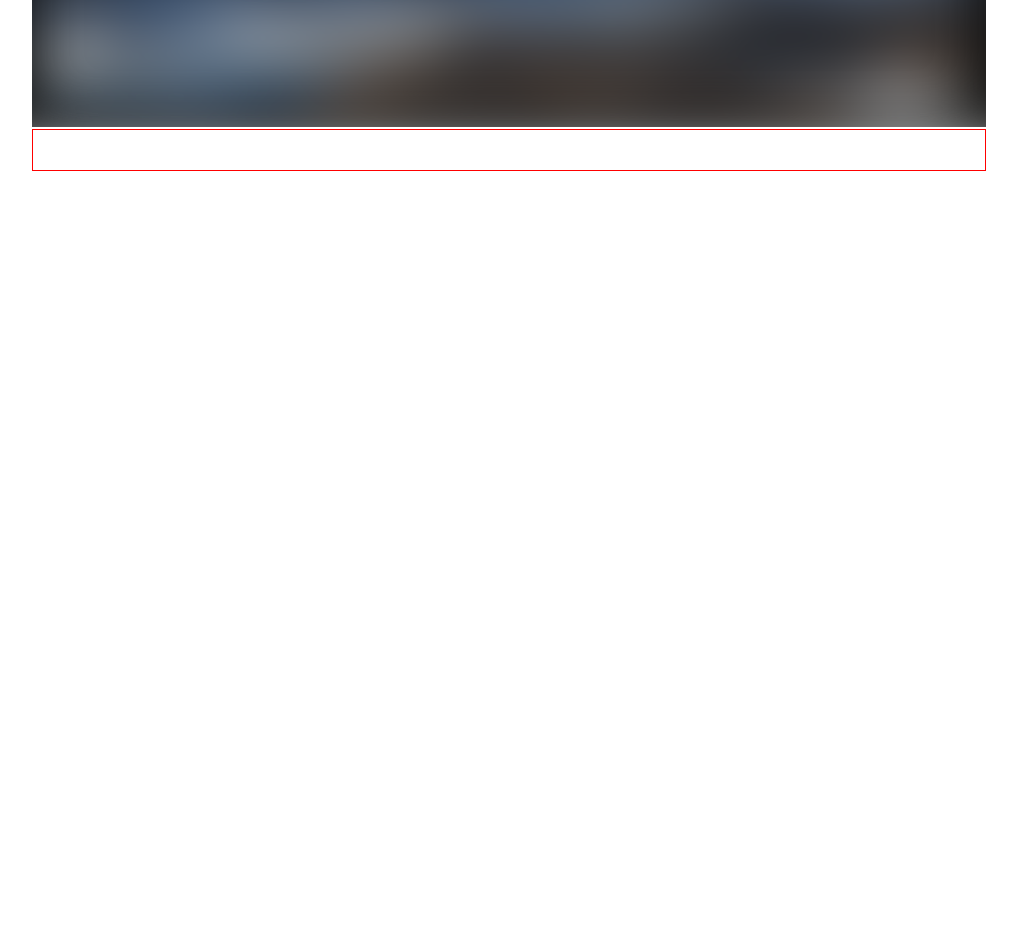
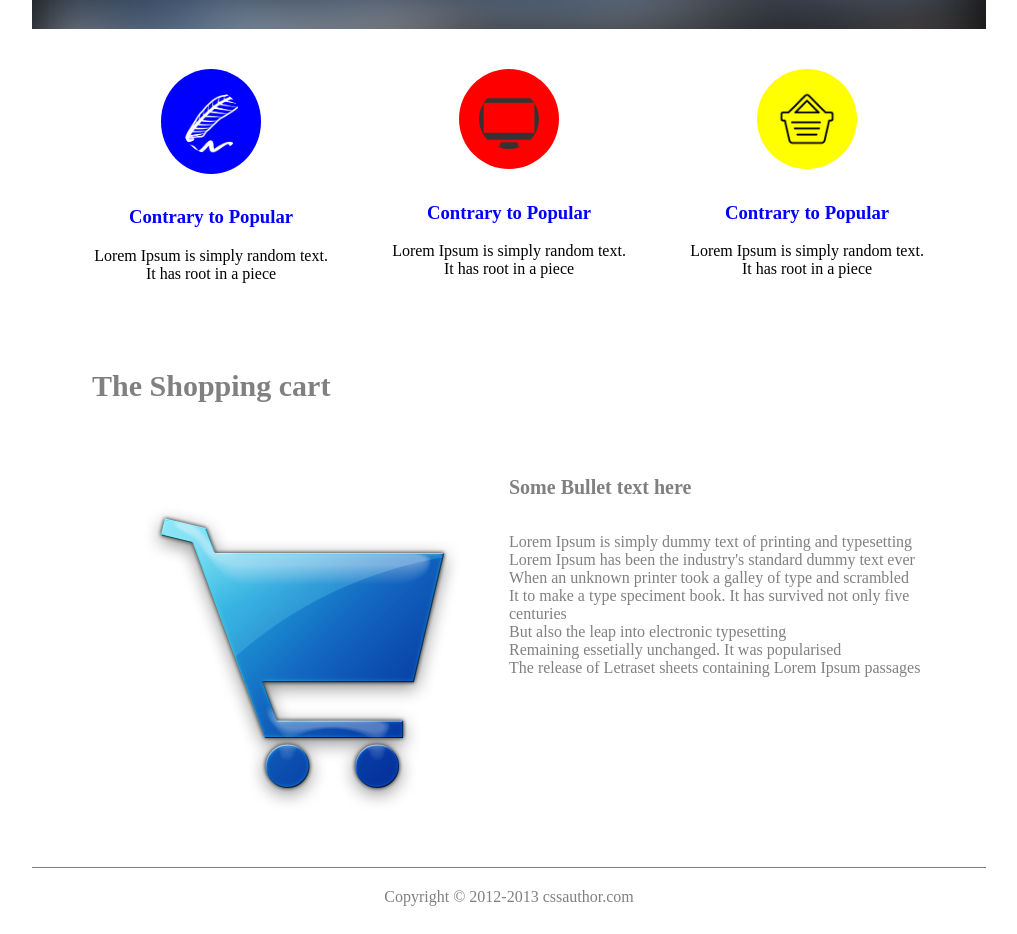
Before and after one commit to duytung95nb/html-css, a plain HTML site: page index.html in a window 1280 px wide. Shown: the part 429-1363 px from the top of the page, without its empty margins (131-1148 px from the left). Before the commit the page ends 800 px from the top, so only its background shows below. Drawn offline with Linux system fonts and the light colour scheme.

Commit message:
Applied BEM for all page

```diff
--- a/assets/css/style.css
+++ b/assets/css/style.css
@@ -20,14 +20,19 @@ ul {
     width: 20%;
     height: 100%;
 }
-.multi-columns__col-80 {
-    float:left;
-    width: 80%;
+.multi-columns__col-30 {
+    float: left;
+    width: 30%;
     height: 100%;
 }
 .multi-columns__col-50 {
     float:left;
     width: 50%;
+    height: 100%;
+}
+.multi-columns__col-80 {
+    float:left;
+    width: 80%;
     height: 100%;
 }
 .multi-columns__pull-content-right {
@@ -48,14 +53,14 @@ ul {
     border-bottom: 1px solid #D2D4D4;
 }
 .page__content {
-    height: 500px;
 }
 .page__footer {
-    border: 1px solid red;
+    border-top: 1px solid grey;
     margin-bottom: 6px;
     text-align: center;
     padding-top: 20px;
     padding-bottom: 20px;
+    position: relative;
 }
 /* end of page */
 /* slider */
@@ -169,3 +174,70 @@ ul {
     text-decoration: none;
 }
 /* end of main nav  */
+/* services */
+.services {
+    width: 100%;
+    padding: 30px;
+    background-color: #FFFFFF;
+    display: flex;
+    flex-direction: row;
+    justify-content: center;
+}
+.services__item {
+    text-align: center;
+    padding: 0 30px;
+}
+.services_item__icon {
+    padding: 10px;
+}
+.services_item__title {
+    color: blue;
+}
+.services_item__detail {
+}
+/* end of services */
+/* service detail */
+
+.service-detail {
+    display: flex;
+    flex-direction: column;
+    padding: 0 60px;
+}
+.service-detail__title {
+    color: gray;
+    font-size: 30px;
+}
+.service-detail__content {
+    width: 100%;
+}
+.service-detail__content__image {}
+.service-detail__content__text {}
+.service-detail__content__title {
+    color: grey;
+    font-size: 20px;
+}
+.service-detail__content__detail {
+    color: grey;
+}
+/* end of service detail */
+/* copyright */
+.copyright {
+    color: grey;
+}
+/* end of copyright */
+/* icons */
+.icon {
+    border-radius: 50%;
+    max-width: 100px;
+    padding: 20px;
+}
+.icon--bg-blue {
+    background: blue;
+}
+.icon--bg-red {
+    background: red;
+}
+.icon--bg-yellow {
+    background: yellow;
+}
+/* end of icons */
--- a/index.html
+++ b/index.html
@@ -46,8 +46,48 @@
           </div>
         </div>
       </div>
+      <div class="services">
+        <div class="services__item">
+          <div class="services_item__icon"><img class="icon icon--bg-blue" src="assets/images/icons/pen-icon.png" alt=""></div>
+          <h3 class="services_item__title">Contrary to Popular</h3>
+          <p class="services_item__detail">Lorem Ipsum is simply random text. It has root in a piece</p>
+        </div>
+        <div class="services__item">
+          <div class="services_item__icon"><img class="icon icon--bg-red" src="assets/images/icons/tv-icon.png" alt="tv"></div>
+          <h3 class="services_item__title">Contrary to Popular</h3>
+          <p class="services_item__detail">Lorem Ipsum is simply random text. It has root in a piece</p>
+        </div>
+        <div class="services__item">
+          <div class="services_item__icon"><img class="icon icon--bg-yellow" src="assets/images/icons/cart-icon.png" alt="tv"></div>
+          <h3 class="services_item__title">Contrary to Popular</h3>
+          <p class="services_item__detail">Lorem Ipsum is simply random text. It has root in a piece</p>
+        </div>
+      </div>
+      <div class="service-detail">
+        <div class="service-detail__title"><h4>The Shopping cart</h4></div>
+        <div class="service-detail__content">
+          <div class="multi-columns">
+            <div class="multi-columns__col-50">
+              <img class="service-detail__content__image" src="assets/images/items/cart.png" alt="">
+            </div>
+            <div class="multi-columns__col-50">
+              <div class="service-detail__content__text">
+                <h5 class="service-detail__content__title">Some Bullet text here</h5>
+                <p class="service-detail__content__detail">
+                  Lorem Ipsum is simply dummy text of printing and typesetting <br> Lorem Ipsum has been the industry's standard
+                  dummy text ever <br> When an unknown printer took a galley of type and scrambled <br> It to make a type
+                  speciment book. It has survived not only five centuries <br> But also the leap into electronic typesetting
+                  <br> Remaining essetially unchanged. It was popularised <br> The release of Letraset sheets containing
+                  Lorem Ipsum passages
+                </p>
+              </div>
+            </div>
+          </div>
+        </div>
+      </div>
     </div>
     <footer class="page__footer">
+      <span class="copyright">Copyright © 2012-2013 cssauthor.com</span>
     </footer>
   </div>
 </body>
```
Also changed, not shown: assets/images/icons/cart-icon.png (added), assets/images/icons/pen-icon.png (added), assets/images/icons/tv-icon.png (added), assets/images/items/cart.png (added).
